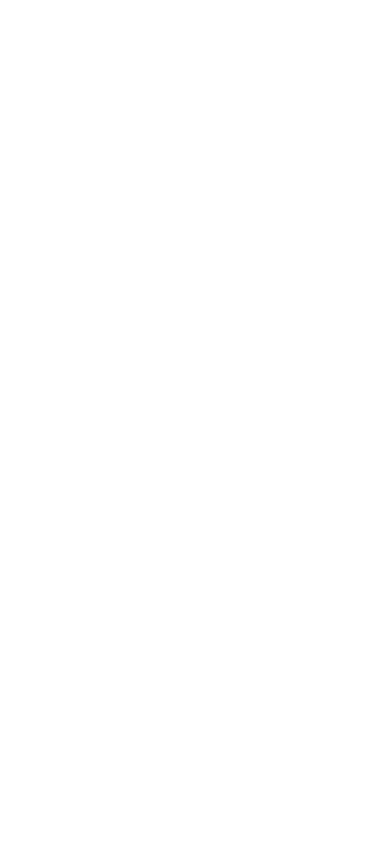
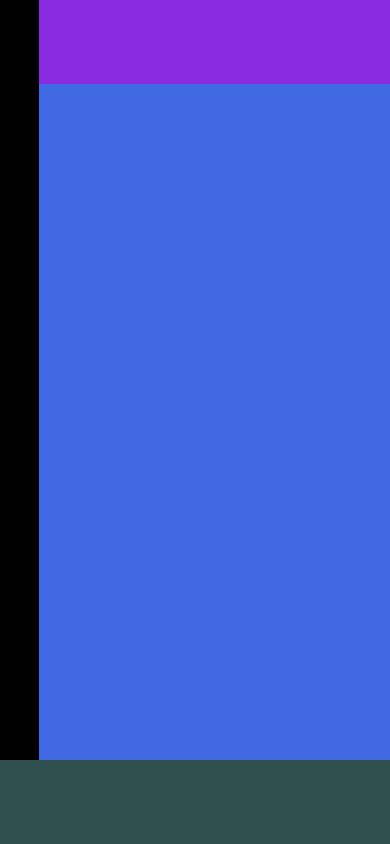
Before and after one commit to catclou/html-css-spotifyweb, a plain HTML site: page index.html in a window 390 px wide. Drawn offline with Linux system fonts and the light colour scheme.

Commit message:
sketched basic mobile structure

```diff
--- a/assets/css/style.css
+++ b/assets/css/style.css
@@ -5,3 +5,46 @@
 	box-sizing: border-box;
 }
 /* reset ends here */
+
+/* START MEMOBOARD */
+
+/* END MEMOBOARD */
+
+
+/* START IPHONE 12/13 PRO MAX (428x926) */
+
+@media screen and (max-width: 428px) {
+    .body-container {
+        display: flex;
+        flex-wrap: wrap;
+    }
+
+    aside {
+        height: 90vh;
+        width: 10%;
+        background-color: black;
+    }
+
+    main {
+        height: 90vh;
+        width: 90%;
+        background-color: royalblue;
+        align-self: flex-end;
+        display: flex;
+    }
+
+    header {
+        height: 10vh;
+        width: 100%;
+        background-color: blueviolet;
+    }
+
+    footer {
+        height: 10vh;
+        width: 100vw;
+        background-color: darkslategray;
+    }
+}
+
+
+/* END IPHONE 12/13 PRO MAX (428x926) */
--- a/index.html
+++ b/index.html
@@ -8,6 +8,29 @@
     <title>Document</title>
 </head>
 <body>
+    <div class="body-container">
+
+        <!-- aside -->
+        <aside>
+
+        </aside>
+
+        <!-- main -->
+        <main>
+
+            <!-- nested header -->
+            <header>
+
+            </header>
+
+        </main>
+
+        <!-- footer -->
+        <footer>
+
+        </footer>
+
+    </div>
 
 </body>
 </html>
```
